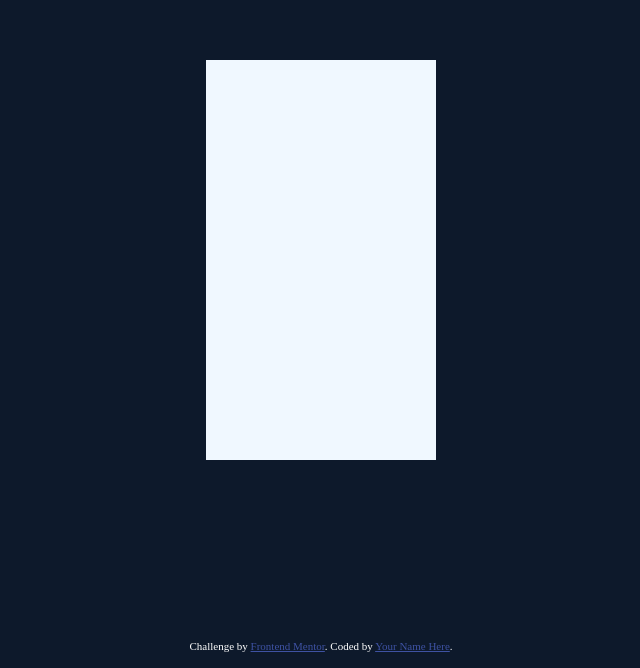
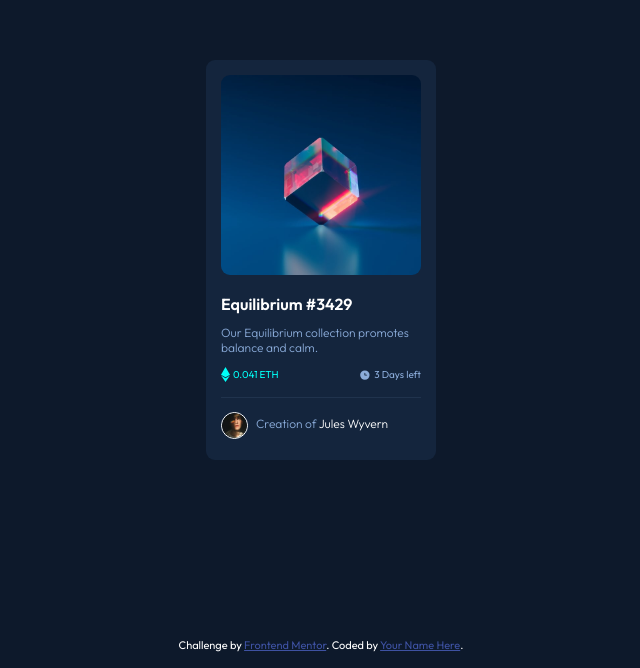
Before and after one commit to bluesky1992-web/nft-preview-card-component-main, a website: page index.html in a window 1280 px wide. Shown: the part 148-816 px from the top of the page, without its empty margins (319-959 px from the left). Drawn offline with Linux system fonts and the light colour scheme.

Commit message:
component done

```diff
--- a/index.html
+++ b/index.html
@@ -18,9 +18,28 @@
     <link rel="stylesheet" href="index.css" />
   </head>
   <body>
-    <section class="container">
+    <main class="container">
+      <img src="./images/image-equilibrium.jpg" alt="image-equilibrium" />
+      <h4>Equilibrium #3429</h4>
+      <p>Our Equilibrium collection promotes balance and calm.</p>
+      <section class="details">
+        <div class="first-span">
+          <img src="./images/icon-ethereum.svg" alt="eth icon" /><span
+            >0.041 ETH</span
+          >
+        </div>
+        <div class="second-span">
+          <img src="./images/icon-clock.svg" alt="clock icon" /><span
+            >3 Days left
+          </span>
+        </div>
+      </section>
+      <footer class="footer">
+        <img class="div-img" src="./images/image-avatar.png" alt="" />
+        <p>Creation of <span>Jules Wyvern</span></p>
+      </footer>
+    </main>
 
-    </section>
     <div class="attribution">
       Challenge by
       <a href="https://www.frontendmentor.io?ref=challenge" target="_blank"
--- a/index.scss
+++ b/index.scss
@@ -1,3 +1,6 @@
+@import url('https://fonts.googleapis.com/css2?family=Outfit:wght@300;400;600&display=swap');
+$Soft-blue: hsl(215, 51%, 70%);
+
 .attribution {
   font-size: 11px;
   text-align: center;
@@ -8,7 +11,6 @@
 .attribution {
   a {
     color: hsl(228, 45%, 44%);
-
   }
 }
 
@@ -19,10 +21,92 @@ body {
   align-items: center;
   flex-direction: column;
   background-color: hsl(217, 54%, 11%);
+  font-family: 'Outfit', sans-serif;
 }
 
 .container {
- width: 230px;
- height: 400px;
- background-color: aliceblue;
+  width: 200px;
+  height: 370px;
+  background-color: hsl(216, 50%, 16%);
+  padding: 15px;
+  border-radius: 9px;
+
+  img {
+    width: 200px;
+    border-radius: 9px;
+  }
+  h4 {
+    align-self: self-start;
+    color: hsl(0, 0%, 100%);
+    font-weight: 600;
+    margin-top: 15px;
+  }
+  h4:hover {
+    color:hsl(178, 100%, 50%);
+    cursor: pointer;
+  }
+  p {
+    font-weight: 300;
+    font-size: 12px;
+    color: $Soft-blue;
+    margin-top: -10px;
+  }
 }
+
+.details {
+  display: flex;
+  justify-content: space-between;
+  flex-direction: row;
+  border-bottom: 1px solid hsla(215, 51%, 70%, 0.1);
+  padding-bottom: 15px;
+  margin-bottom: 10px;
+  img {
+    width: 9px;
+    margin-right: 3px;
+  }
+
+  .first-span {
+    display: flex;
+    align-items: center;
+    span {
+      color: hsl(178, 100%, 50%);
+      font-weight: 400;
+      font-size: 10px;
+    }
+  }
+
+  .second-span {
+    display: flex;
+    align-items: center;
+
+    img {
+      width: 12px;
+    }
+    span {
+      font-size: 10px;
+      font-weight: 400;
+      color: $Soft-blue;
+    }
+  }
+}
+
+footer {
+  display: flex;
+  align-items: center;
+  .div-img {
+    width: 25px;
+    border-radius: 50%;
+    border: 1px solid white;
+  }
+  p {
+    padding-top: 18px;
+    padding-left: 8px;
+    span{
+      color: white;
+    }
+    span:hover {
+     color:hsl(178, 100%, 50%) ;
+     cursor: pointer;
+    }
+  }
+}
```
Also changed, not shown: README-template.md, images/Screenshot 2023-08-17 at 00-53-49 Frontend Mentor NFT preview card component.png (added), index.css, 1 other file.
